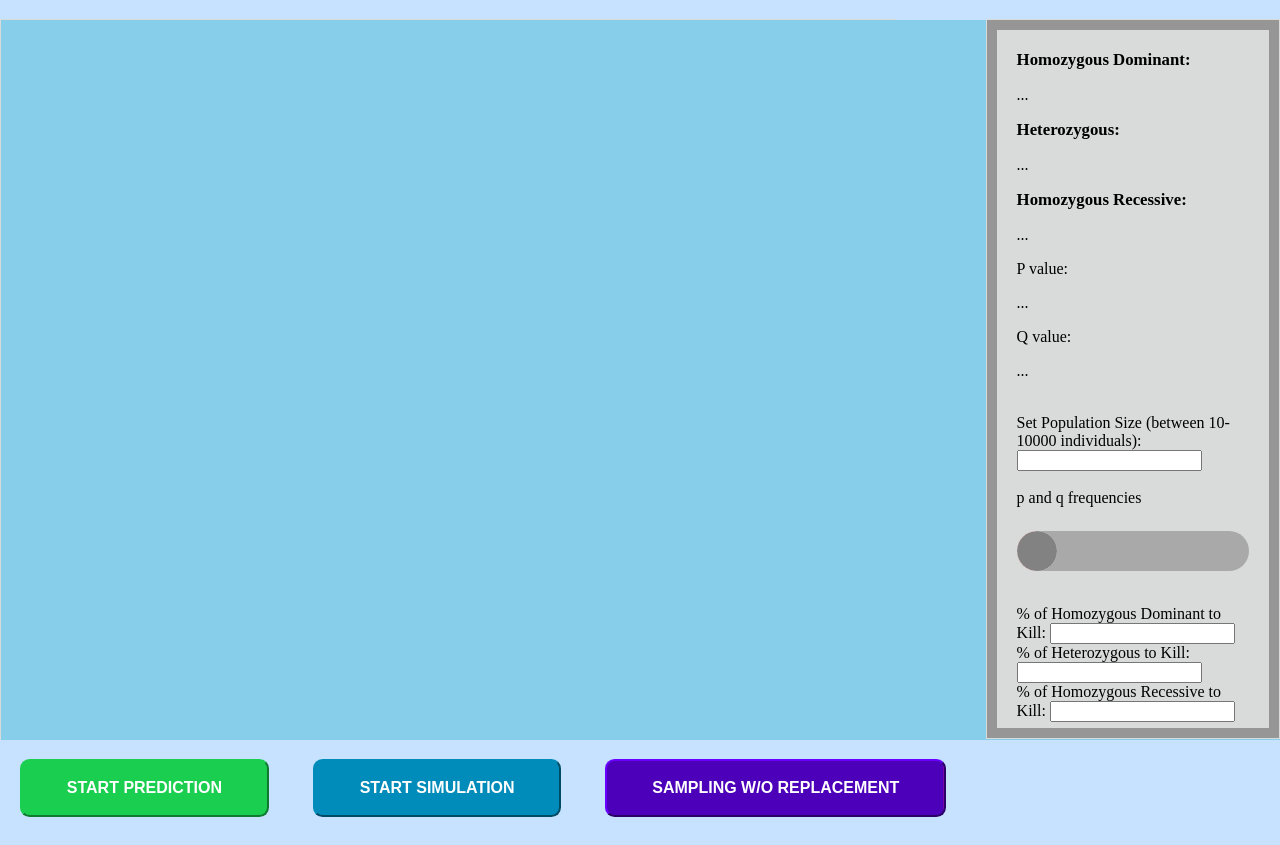
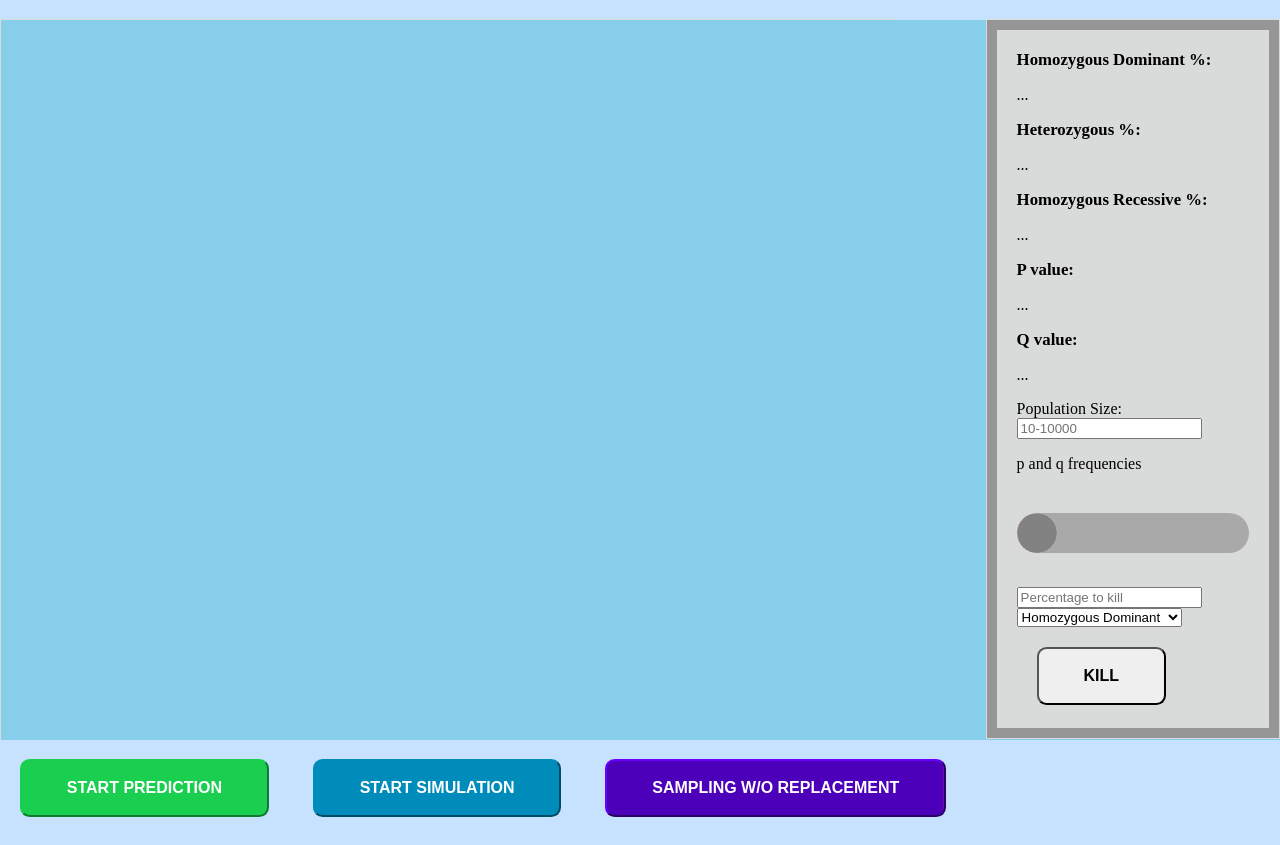
Before and after one commit to blenderRender8/geneticsProject, a plain HTML site: page index.html in a window 1280 px wide. Shown: the part 165-1010 px from the top of the page. Drawn offline with nearby package versions, Linux system fonts and the light colour scheme.

Commit message:
natural selection html: kill field, button, code cleanup, placeholder textfields

```diff
--- a/index.html
+++ b/index.html
@@ -7,7 +7,7 @@
     <meta property="og:description" content="Simulate natural selection with adjustable population sizes, p & q frequencies, and kill functions."/>
     <meta property="og:site_name" content="Genetics Simulator"/>
 
-    <script src="https://ajax.googleapis.com/ajax/libs/jquery/3.6.3/jquery.min.js"></script>
+    <script src="http://ajax.googleapis.com/ajax/libs/jquery/1.9.1/jquery.min.js"></script>
     <script type="text/javascript" src="script.js"></script>
     <link rel="stylesheet" href="styles.css">
     <link rel="shortcut icon" type="image/x-icon" href="https://i.imgur.com/6nvpgUd.png"/>
@@ -44,39 +44,40 @@
         <div class="canv">
             <canvas id="canvas"></canvas>
         </div>
+
         <div class="box-inner-border" id="toEnter">
+            <h3 id="dominantLabel">Homozygous Dominant %:</h3> <p id="hdDisplay">...</p>
 
-    <h3 id="dominantLabel">Homozygous Dominant:</h3>
-    <p id="hdDisplay">...</p>
-
-    <h3 id="heterozygousLabel">Heterozygous:</h3>
+            <h3 id="heterozygousLabel">Heterozygous %:</h3>
             <p id="heteroDisplay">...</p>
 
-    <h3 id="recessiveLabel">Homozygous Recessive:</h3>
+            <h3 id="recessiveLabel">Homozygous Recessive %:</h3>
             <p id="hrDisplay">...</p>
 
-    <label for="pLabel"> P value:</label>
+            <h3 for="pLabel"> P value:</h3>
             <p id="p">...</p>
 
-    <label for="qlabel"> Q value:</label>
+            <h3 for="qlabel"> Q value:</h3>
             <p id="q">...</p>
 
+            <label for="popSizeLabel">Population Size:</label>
+            <input placeholder="10-10000" type="number" id="popSize" step="10">
             <br>
-    <label for="popSizeLabel">Set Population Size (between 10-10000 individuals):</label>
-    <input type="number" id="popSize" step="1">
-    <br> <br>
-    <label for="pLabel">p and q frequencies</label>
+            <p for="pLabel">p and q frequencies</p>
             <input type="range" id="pqslider" value="0" min="0" max="1" value="0" step="0.01" class="slider">
             <div id="h4-container"><div id="h4-subcontainer"><h4><span></span></h4></div></div>
             <br>
-    <label for="dominantKill">% of Homozygous Dominant to Kill:</label>
-    <input type="number" id="a" step="1">
-    <br>
-    <label for="heterozygousKill">% of Heterozygous to Kill:</label>
-    <input type="number" id="b" step="1">
-    <br>
-    <label for="recessiveKill">% of Homozygous Recessive to Kill:</label>
-    <input type="number" id="c" step="1">
+
+
+            <input placeholder="Percentage to kill" type="number" id="killPercentage" step="1">
+
+            <select id="killSelection">
+                <option value="homodominant">Homozygous Dominant</option>
+                <option value="hetero">Heterozygous</option>
+                <option value="homorecessive">Homozygous Recessive</option>
+            </select>
+            <button onclick="naturalSelection()" class="button kill" id="naturalSelection">Kill</button>
+
         </div>
     <br>
     <button onclick="startPrediction()" class="button prediction" id="startPrediction"> Start Prediction</button>
@@ -134,7 +135,6 @@
     startGame();
 </script>
 
-<script src="script.js"></script>
 </body>
 
 </html>
```
Lines whose indentation alone changed are shown as unchanged.
